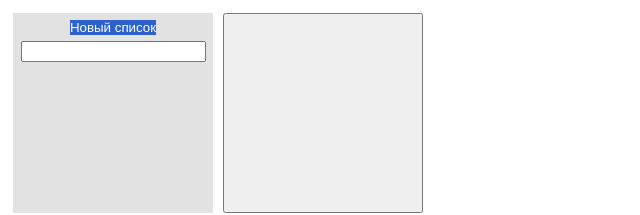
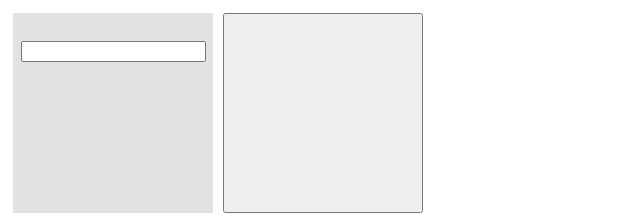
Before and after one commit to MetalHead89/do-not-forget-to-do, a React app: page / in a window 1280 px wide. Both pictures are taken after a click on the button 113 px from the left and 113 px from the top of the page. Shown: the top 215 px of the page, without its empty margins (0-640 px from the left). Built offline with nearby package versions, Linux system fonts and the light colour scheme.

Commit message:
Новый список создается с пустым именем, но если при потере фокуса поле для ввода названия списка содержит пусую строку, то ему назначается имя "Новый список"

```diff
--- a/src/components/list/list.tsx
+++ b/src/components/list/list.tsx
@@ -20,7 +20,11 @@ const List = (props: IList) => {
     // }
   }
 
-  function handleTitleBlur() {
+  function handleTitleBlur(event: React.ChangeEvent<HTMLInputElement>) {
+    if (event.target.value === '') {
+      props.changeTitle(props.id, 'Новый список');
+    }
+
     props.disableTitleEditingMode(props.id);
   }
 
--- a/src/ts/store/reducers/lists-container-reducer.ts
+++ b/src/ts/store/reducers/lists-container-reducer.ts
@@ -47,7 +47,7 @@ const listsContainerReducer = (
         lists: state.lists.concat([
           {
             id: lastId + 1,
-            title: 'Новый список',
+            title: '',
             items: [],
             isReadonly: false,
             isFocused: true,
```
